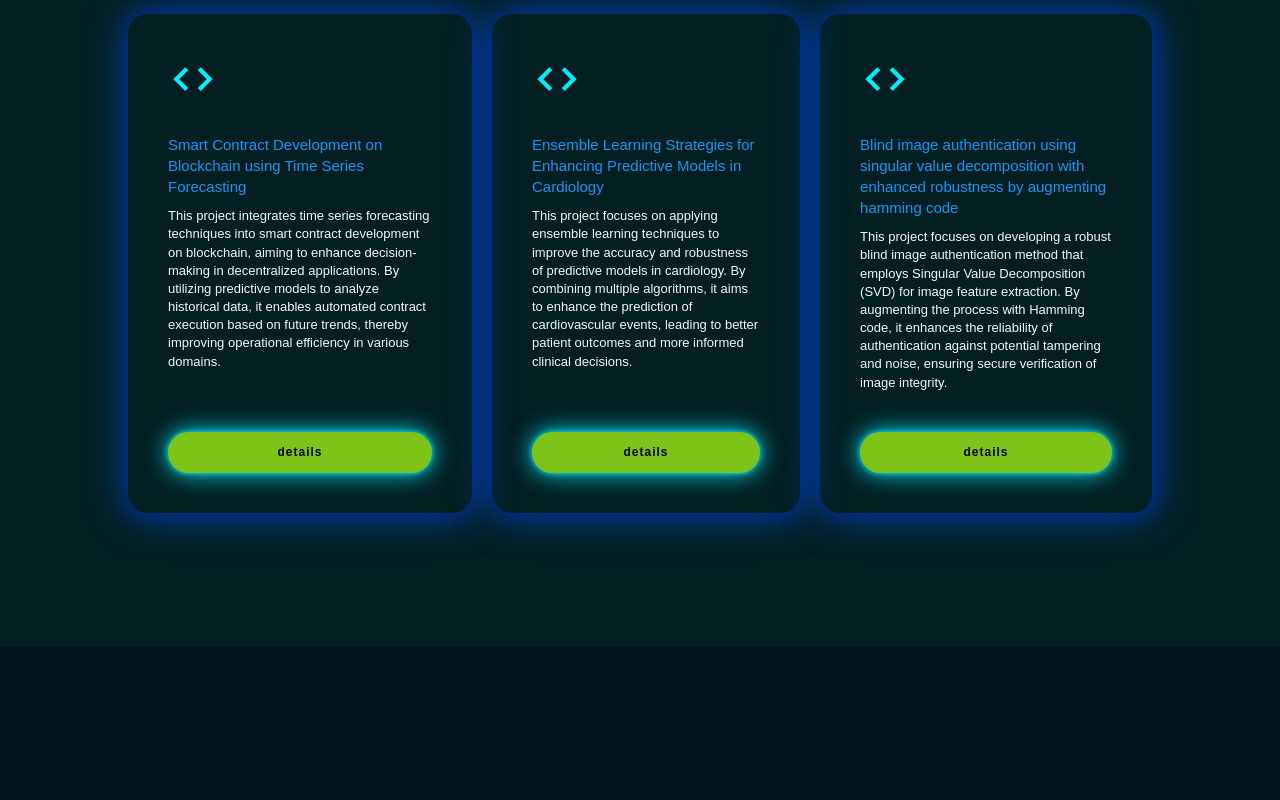
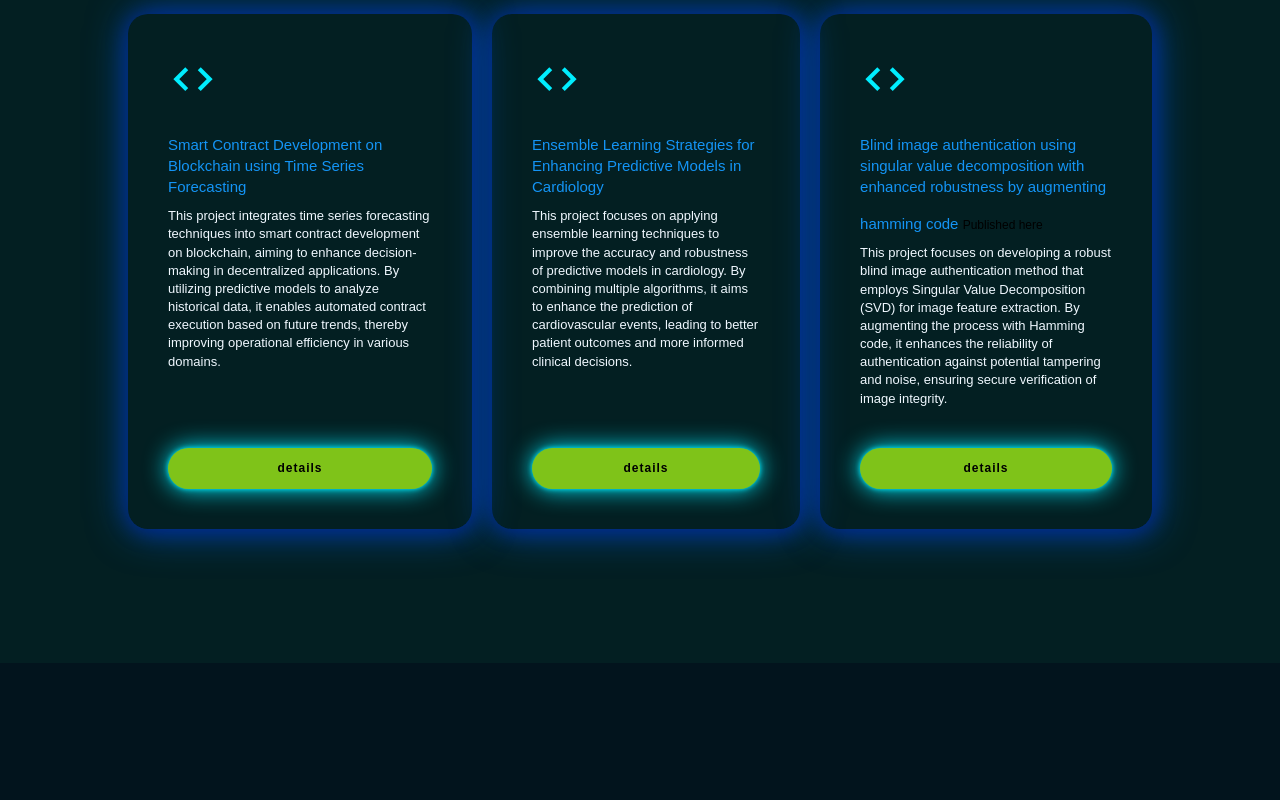
Before and after one commit to Rsaha-16/My-Portfolio, a plain HTML site: page index.html in a window 1280 px wide. Shown: the part 2740-3540 px from the top of the page. Drawn offline with nearby package versions, Linux system fonts and the light colour scheme.

Commit message:
Update index.html

```diff
--- a/index.html
+++ b/index.html
@@ -154,7 +154,8 @@
                     </div>
                     <div class="project-item">
                         <i class="bx bx-code" style="color: #00eeff;"></i>
-                        <h2>Blind image authentication using singular value decomposition with enhanced robustness by augmenting hamming code</h2>
+                        <h2>Blind image authentication using singular value decomposition with enhanced robustness by augmenting hamming code <a href="https://www.tandfonline.com/doi/full/10.1080/1206212X.2024.2408748">Published here</a>
+</h2>
                         <p>This project focuses on developing a robust blind image authentication method that employs Singular Value Decomposition (SVD) for image feature extraction. By augmenting the process with Hamming code, it enhances the reliability of authentication against potential tampering and noise, ensuring secure verification of image integrity.</p>
                         <a href="https://github.com/Rsaha-16/robust_digital_image_watermarking" target="_blank" class="read">details</a>
                     </div>
```
